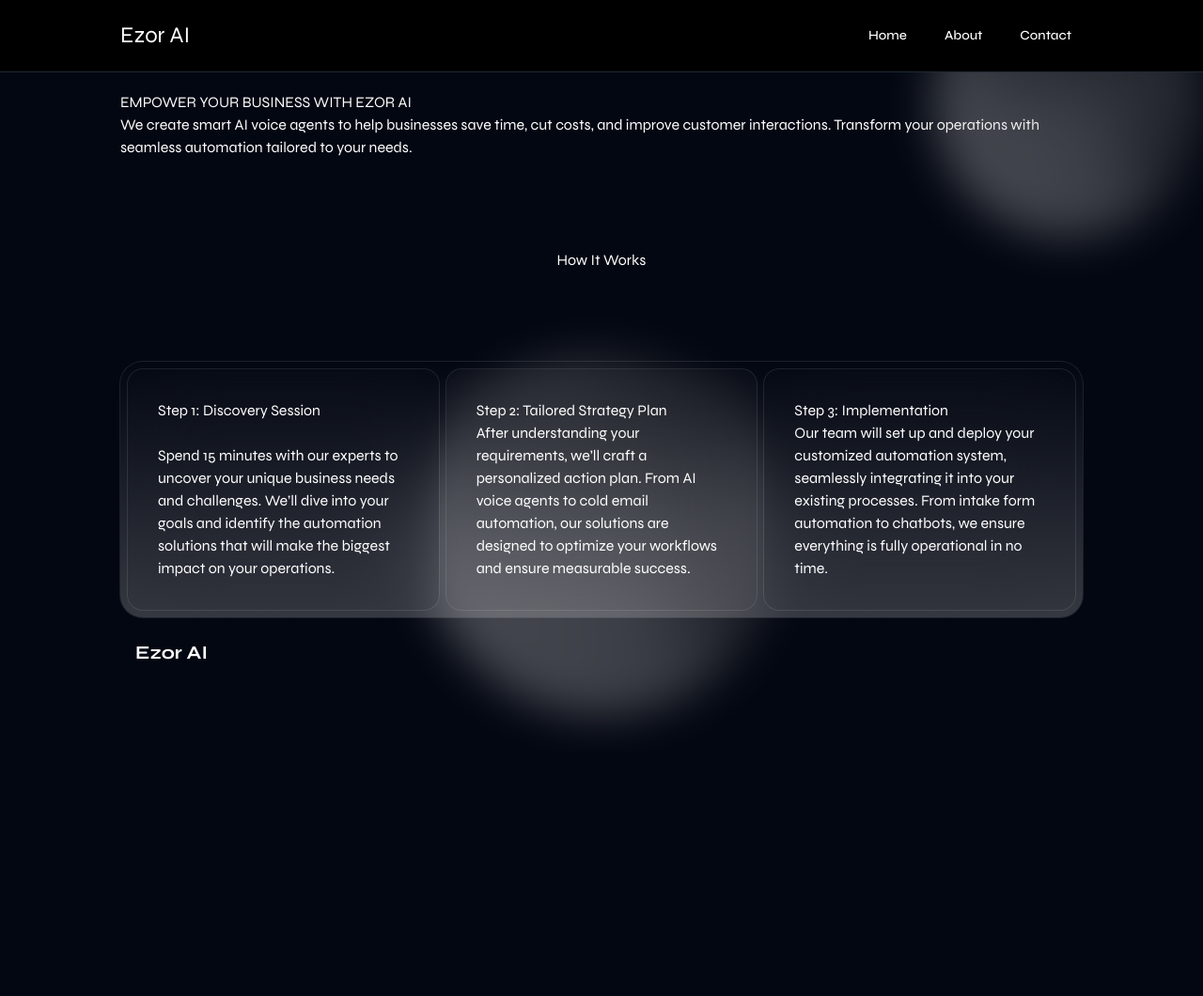
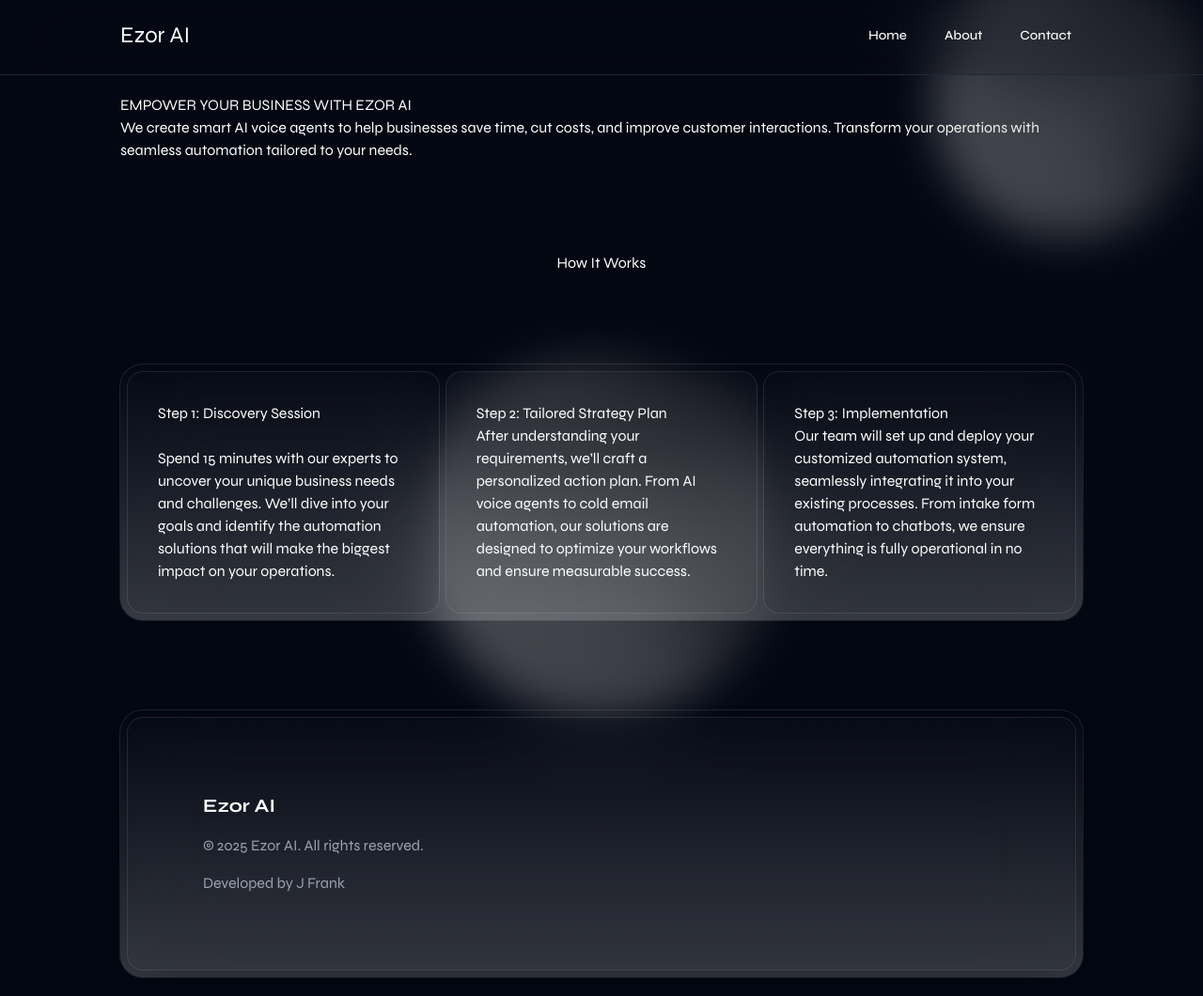
Before and after one commit to julio-pa/ezor-ai, an Astro site: page / in a window 1280 px wide. Shown: the whole page at 94% size. Before the commit the page ends 800 px from the top, so only its background shows below. Built offline with nearby package versions, Linux system fonts and the light colour scheme; Astro itself is replaced by a stand-in of ours.

Commit message:
enhance footer design and add current year; update navbar position and layout spacing

```diff
--- a/src/components/Footer.astro
+++ b/src/components/Footer.astro
@@ -1,14 +1,20 @@
 ---
 import { Fragment } from "astro/jsx-runtime";
+const currenYear = new Date().getFullYear();
 ---
 
-<footer class="py-6">
-  <div class="container mx-auto px-4">
-    <div class="flex flex-col md:flex-row justify-between items-center">
-      <div class="mb-4 md:mb-0">
-        <a href="/" class="text-xl font-bold">Ezor AI</a>
-      </div>
-      <div class="flex space-x-4"></div>
-    </div>
+<footer
+  class="p-2 ring-white/10 ring-1 rounded-3xl bg-gradient-to-t from-white/20 mt-12 md:mt-24"
+>
+  <div
+    class="p-8 rounded-2xl backdrop-blur-2xl shadow-2xl ring-white/10 ring-1 lg:p-20"
+  >
+    <a href="/" class="text-xl font-bold">Ezor AI</a>
+    <p class="mt-4 text-gray-400">
+      © {currenYear} Ezor AI. All rights reserved.
+    </p>
+    <p class="mt-4 text-gray-400">
+      Developed by <a href="https://juliop-port.netlify.app/">J Frank</a>
+    </p>
   </div>
 </footer>
--- a/src/components/NavBar.astro
+++ b/src/components/NavBar.astro
@@ -3,7 +3,7 @@
 ---
 
 <nav
-  class="sticky top-0 z-50 overflow-hidden w-full bg-black border-b border-gray-800 backdrop-blur-2xl"
+  class="fixed top-0 h-20 z-50 overflow-hidden w-full border-b border-gray-800 backdrop-blur-2xl"
 >
   <div class="w-full mx-auto max-w-7xl">
     <div
--- a/src/layouts/Layout.astro
+++ b/src/layouts/Layout.astro
@@ -19,7 +19,7 @@ const { title } = Astro.props;
   <body>
     <NavBar />
 
-    <div class="w-full mx-auto max-w-7xl lg:px-32 md:px-12 px-8 py-5">
+    <div class="w-full mx-auto max-w-7xl lg:px-32 md:px-12 px-8 py-5 mt-20">
       <slot />
       <Footer />
     </div>
@@ -34,8 +34,6 @@ const { title } = Astro.props;
     width: 100%;
     height: 100%;
     font-family: "Syne", serif;
-    scroll-behavior: smooth;
-    scroll-snap-stop: always;
     @apply bg-gray-950 text-white;
     a {
       @apply text-gray-400 transition-colors hover:text-white;
```
